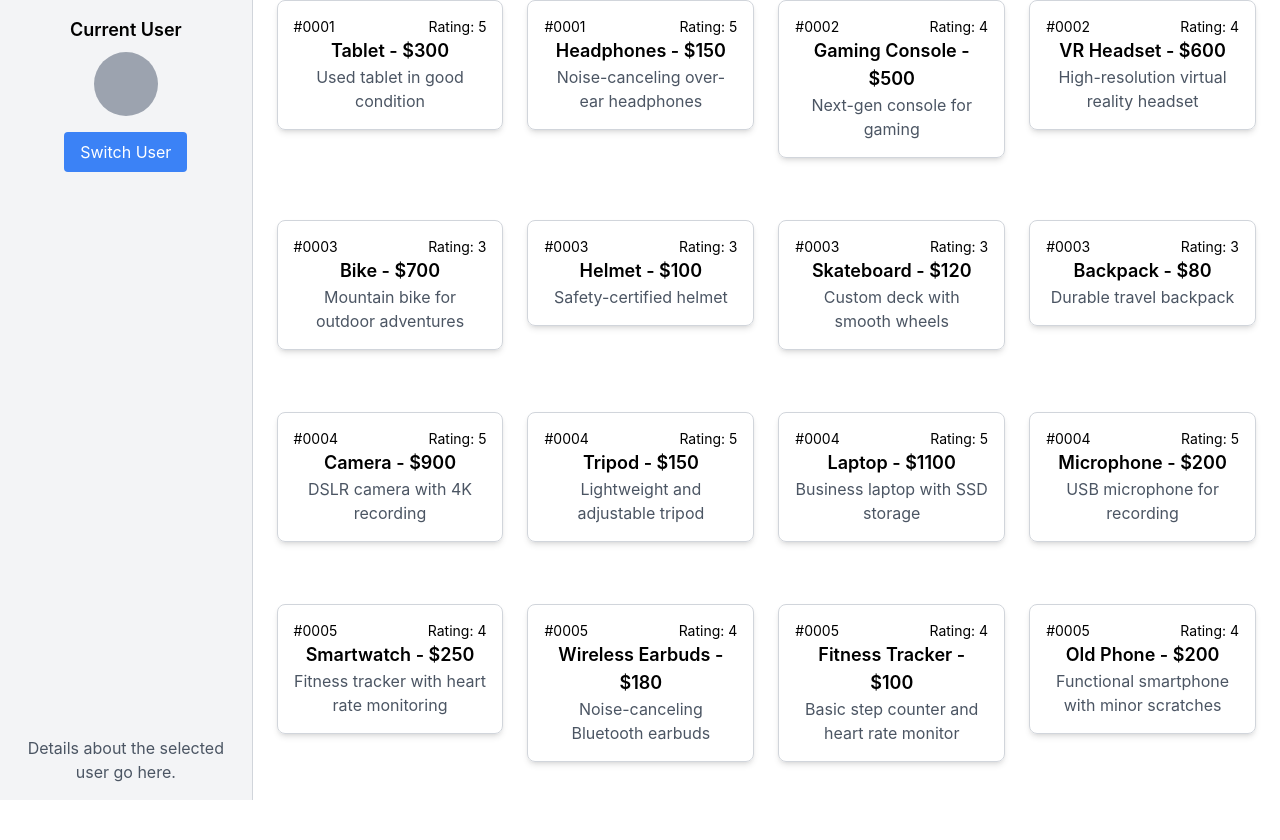
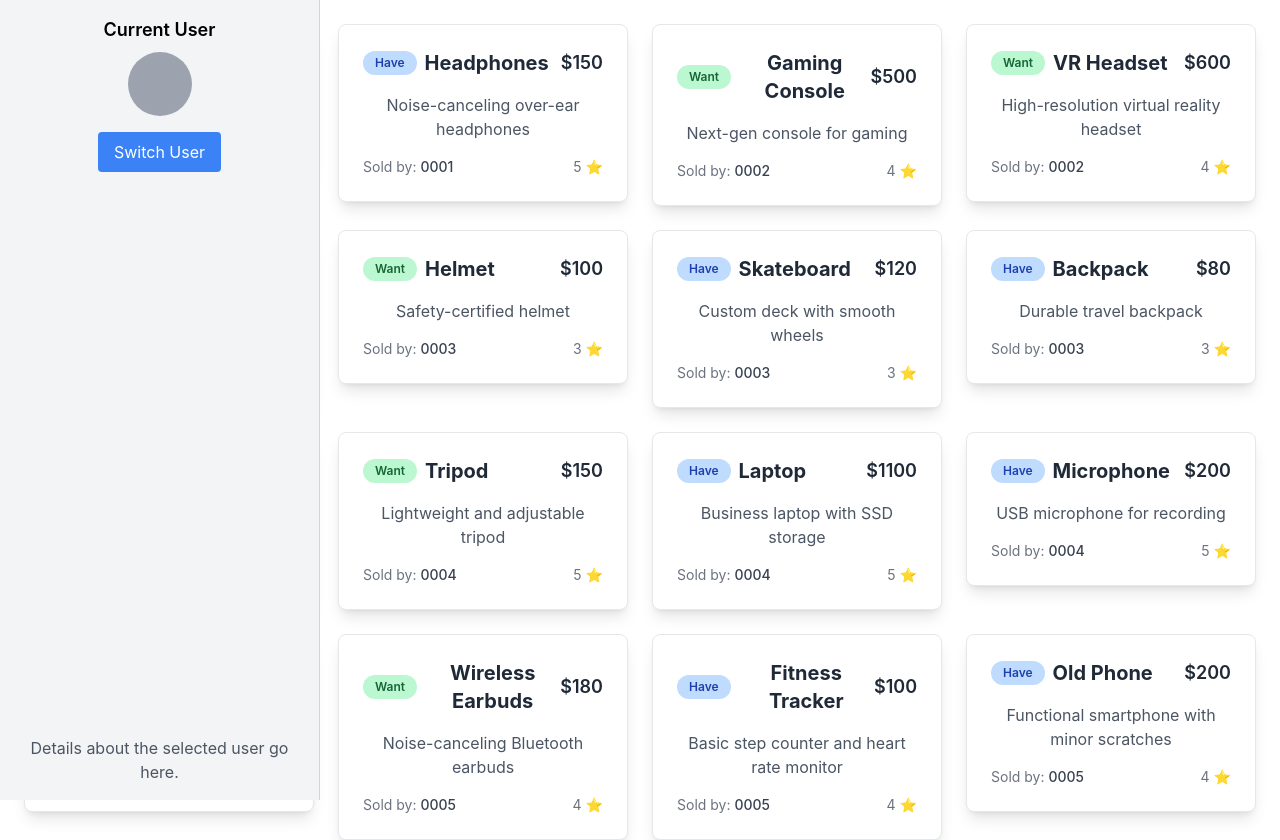
Before and after one commit to Neutron02/CS-Capstone, a React (Create React App) app in the folder cscapstone/: page / in a window 1280 px wide. Before the commit the page ends 800 px from the top, so only its background shows below. Built offline with nearby package versions, Linux system fonts and the light colour scheme.

Commit message:
Fixed unit tests, card arguments, data flattening, sidebar card and grid styling

```diff
--- a/cscapstone/package.json
+++ b/cscapstone/package.json
@@ -39,6 +39,7 @@
     "@testing-library/jest-dom": "^6.6.3",
     "@testing-library/react": "^16.2.0",
     "@testing-library/user-event": "^14.6.1",
+    "@types/jest": "^29.5.14",
     "autoprefixer": "^10.4.20",
     "jest": "^27.5.1",
     "postcss": "^8.5.1",
--- a/cscapstone/src/Components/MarketplaceCard.js
+++ b/cscapstone/src/Components/MarketplaceCard.js
@@ -1,18 +1,42 @@
 import React from 'react';
 
 // Task is addition of required parameters for each card
+const MarketplaceCard = ({ index, user, title, description, rating, price, want }) => {
+  return (
+    <div
+      key={index}
+      data-testid="marketplace-card"
+      className="bg-white border border-gray-200 rounded-lg p-6 shadow-lg hover:shadow-xl transition-shadow duration-300"
+    >
+      {/* Header */}
+      <div className="mb-4 flex items-center justify-between">
+        <div className="flex items-center space-x-2">
+          {want ? (
+            <span className="bg-green-200 text-green-800 text-xs font-semibold px-3 py-1 rounded-full" data-testid="want">
+              Want
+            </span>
+          ) : (
+            <span className="bg-blue-200 text-blue-800 text-xs font-semibold px-3 py-1 rounded-full" data-testid="have">
+              Have
+            </span>
+          )}
+          <h3 className="text-xl font-bold text-gray-800" data-testid="title">{title}</h3>
+        </div>
+        <p className="text-lg font-semibold text-gray-800" data-testid="price">${price}</p>
+      </div>
 
-const MarketplaceCard = ({user, title, description, rating, price}) => {
-  return (
-    <div className="border border-gray-300 rounded-lg p-4 shadow-md" data-testid="marketplace-card">
-      <div className="flex justify-between">
-        <p className="text-sm">#{user}</p>
-        <p className="text-sm">Rating: {rating}</p>
+      {/* Description */}
+      <p className="text-gray-600 mb-4" data-testid="description">{description}</p>
+
+      {/* Footer */}
+      <div className="flex items-center justify-between text-sm text-gray-500">
+        <span>
+          Sold by: <span className="text-gray-700 font-medium" data-testid="">{user}</span>
+        </span>
+        <span>{rating} ⭐</span>
       </div>
-      <h3 className="text-lg font-semibold">{title} - ${price}</h3>
-      <p className="text-gray-600">{description}</p>
     </div>
   );
-}
+};
 
 export default MarketplaceCard;
--- a/cscapstone/src/Components/MarketplaceGrid.js
+++ b/cscapstone/src/Components/MarketplaceGrid.js
@@ -7,20 +7,22 @@ import mockMarketplaceData from '../data/MarketplaceData.js';
 const MarketplaceGrid = ({items}) => {
 
   const marketplaceItems = mockMarketplaceData.flatMap(user =>
-    [...user.want.map(item => ({ ...item, user: user.user, rating: user.rating })),
-     ...user.have.map(item => ({ ...item, user: user.user, rating: user.rating }))]
+    [...user.want.map(item => ({ ...item, user: user.user, rating: user.rating, isWant: true })),
+     ...user.have.map(item => ({ ...item, user: user.user, rating: user.rating, isWant: false }))]
     );
 
   return (
-    <div className="grid grid-cols-1 sm:grid-cols-2 md:grid-cols-3 lg:grid-cols-4 gap-6 items-start w-full ml-6 mr-6" data-testid="marketplace-grid">
+    <div className="grid grid-cols-1 sm:grid-cols-2 md:grid-cols-3 lg:grid-cols-4 gap-6 items-start w-full ml-6 mr-6 mt-6 mb-6" data-testid="marketplace-grid">
       {marketplaceItems.map((item, index) => (
         <MarketplaceCard
           key={index}
+          index={index}
           user={item.user}
           title={item.title}
           description={item.description}
           rating={item.rating}
           price={item.price}
+          want={item.isWant ? true : false}
         />
       ))}
     </div>
--- a/cscapstone/src/Components/Sidebar.js
+++ b/cscapstone/src/Components/Sidebar.js
@@ -2,7 +2,7 @@ import React from 'react';
 
 const Sidebar = () => {
   return (
-    <div className="w-1/4 bg-gray-100 p-4 border-r border-gray-300 h-screen flex flex-col" data-testid="sidebar">
+    <div className="w-1/4 bg-gray-100 p-4 border-r border-gray-300 h-screen flex flex-col fixed" data-testid="sidebar">
       <div className="mb-6 text-center">
         <h3 className="text-lg font-semibold">Current User</h3>
         <div className="w-16 h-16 rounded-full bg-gray-400 mx-auto mt-2"></div>
```
Also changed, not shown: 2 other files (tests, documents, lock files or other folders).
